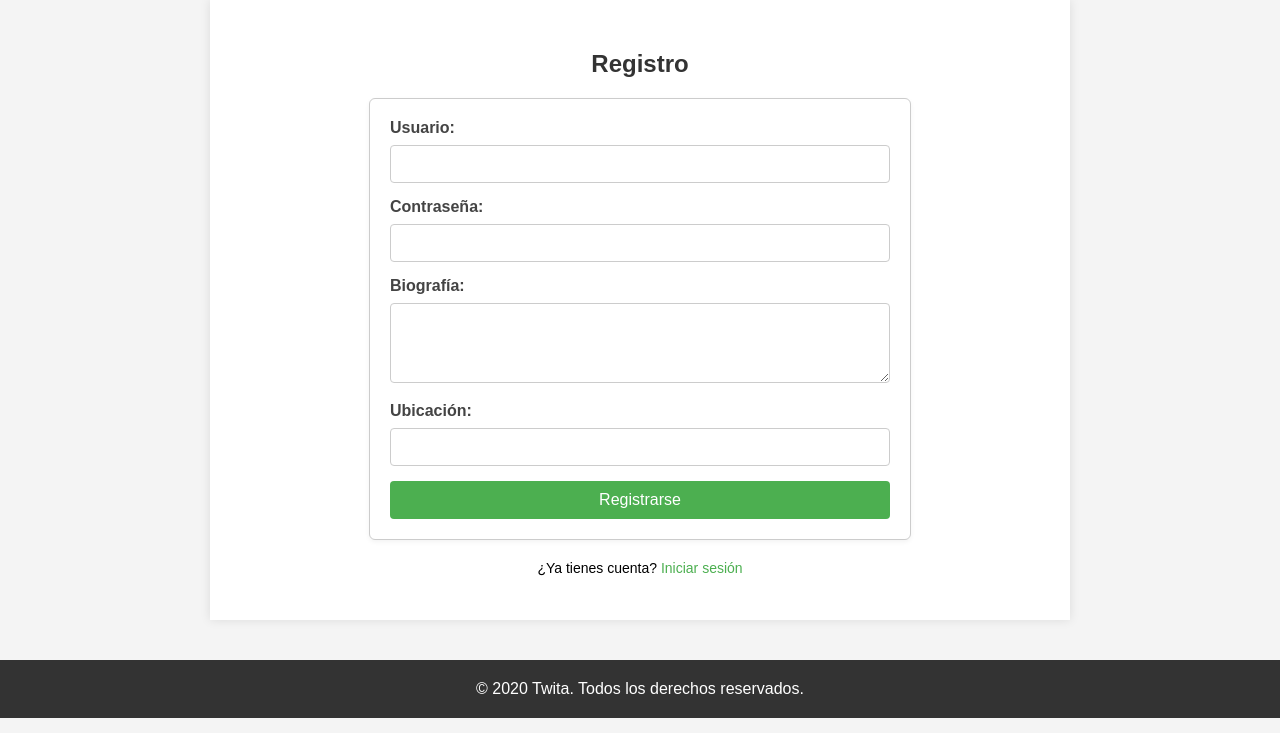
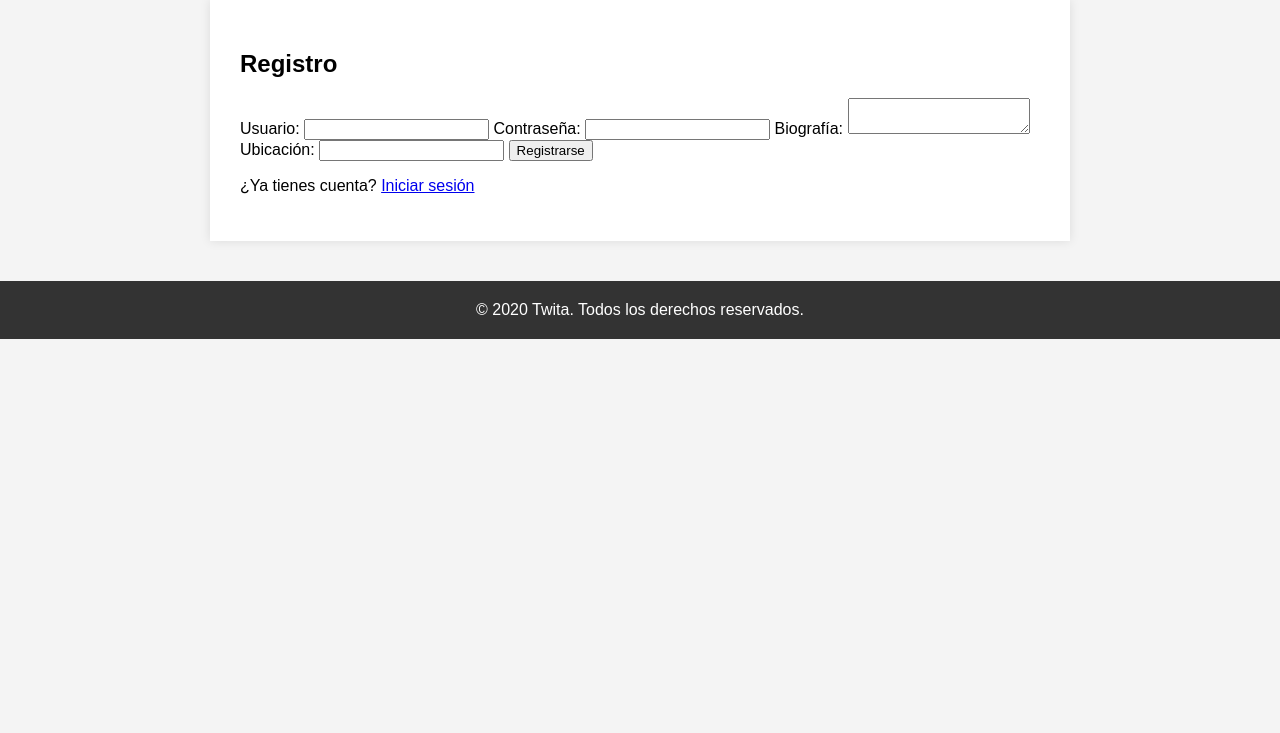
Before and after one commit to alejmiguel17/social_media, a Django app: template templates/signup.html in a window 1280 px wide. Shown: the part 67-800 px from the top of the page. Run offline with Django 5.2, Linux system fonts and the light colour scheme; the template is opened without the code that fills it: most values are stand-ins (such as "Sample title", 1, 10 or a date in 2020).

Commit message:
arreglo de signup

```diff
--- a/templates/signup.html
+++ b/templates/signup.html
@@ -1,78 +1,6 @@
 {% extends '_base.html' %}
 
 {% block content %}
-<style>
-    h2 {
-        color: #333;
-        text-align: center;
-        margin-bottom: 20px;
-    }
-
-    form {
-        max-width: 500px;
-        margin: 0 auto;
-        padding: 20px;
-        background-color: #fff;
-        border: 1px solid #ccc;
-        border-radius: 6px;
-        box-shadow: 0 2px 5px rgba(0,0,0,0.05);
-    }
-
-    label {
-        display: block;
-        margin-bottom: 8px;
-        font-weight: bold;
-        color: #444;
-    }
-
-    input[type="text"],
-    input[type="password"],
-    textarea {
-        width: 100%;
-        padding: 10px;
-        border: 1px solid #ccc;
-        border-radius: 4px;
-        font-size: 14px;
-        box-sizing: border-box;
-        margin-bottom: 15px;
-    }
-
-    textarea {
-        resize: vertical;
-        min-height: 80px;
-    }
-
-    button[type="submit"] {
-        width: 100%;
-        padding: 10px;
-        background-color: #4CAF50;
-        color: white;
-        border: none;
-        border-radius: 4px;
-        font-size: 16px;
-        cursor: pointer;
-    }
-
-    button[type="submit"]:hover {
-        background-color: #45a049;
-    }
-
-    .extra-links {
-        text-align: center;
-        margin-top: 20px;
-        font-size: 14px;
-    }
-
-    .extra-links a {
-        color: #4CAF50;
-        text-decoration: none;
-    }
-
-    .extra-links a:hover {
-        text-decoration: underline;
-    }
-</style>
-
 <h2>Registro</h2>
 <form method="post">
     {% csrf_token %}
```
